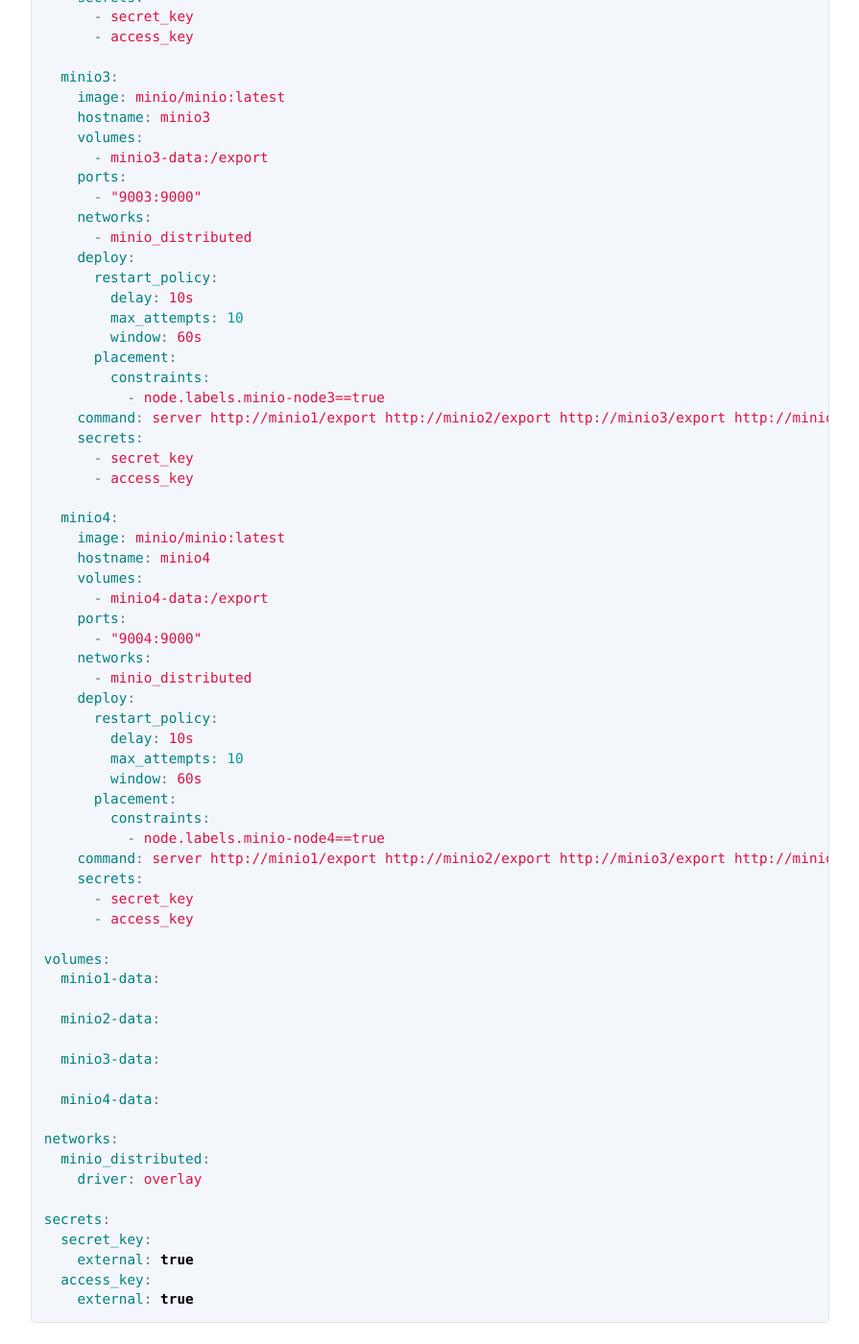
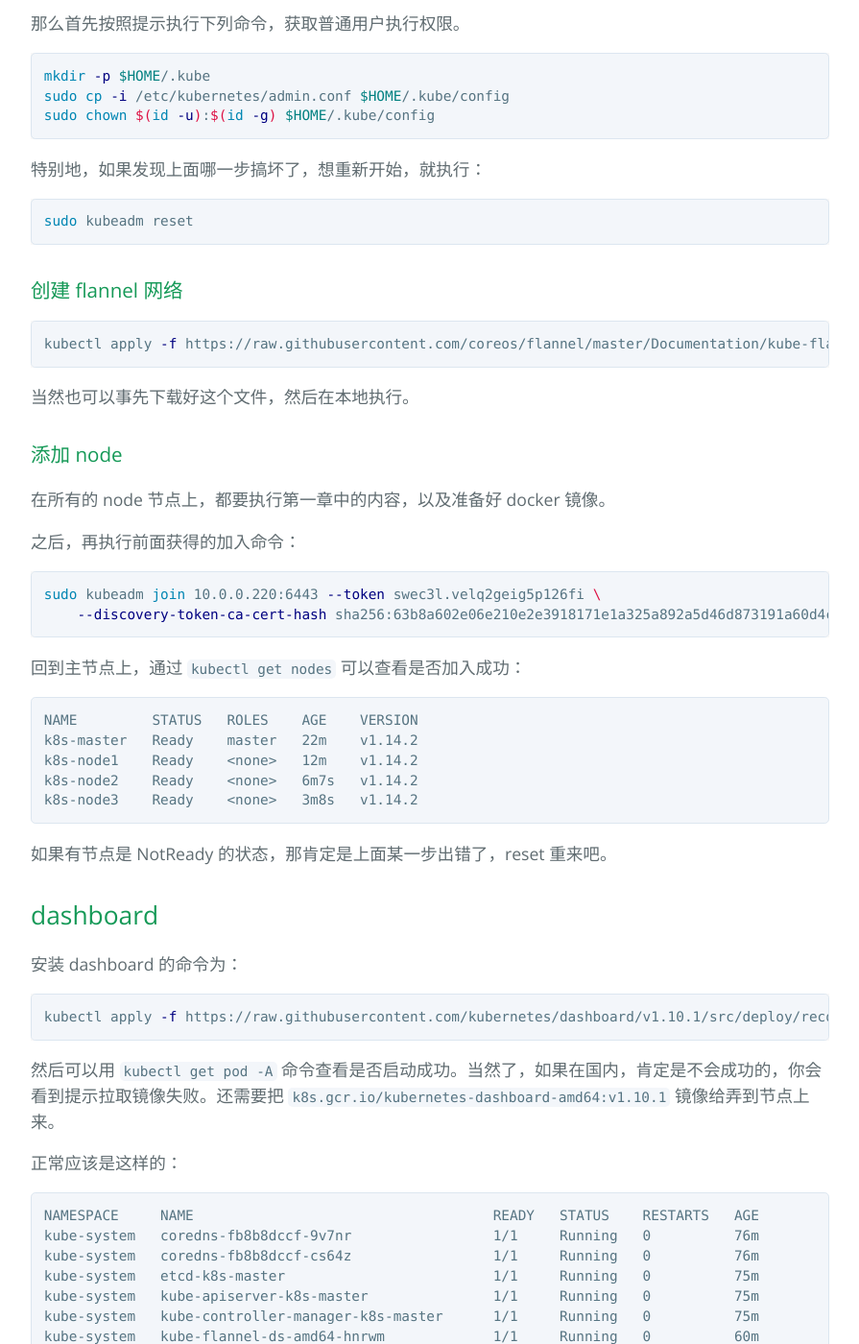
Before and after one commit to spadeq/spadeq.github.io, a Jekyll site: the page built from _posts/2019-06-06-kubernetes-cluster-full-steps.markdown, in a window 1280 px wide and 1400 px high, scrolled down 3450 px. Shown: the whole window at 96% size, without its empty margins (192-1087 px from the left). Built offline with Jekyll 4.4.1, drawn with Linux system fonts in a browser that asks for light colours; some of the changed text lies outside the part shown.

Commit message:
modified

````diff
--- a/_posts/2019-06-06-kubernetes-cluster-full-steps.markdown
+++ b/_posts/2019-06-06-kubernetes-cluster-full-steps.markdown
@@ -31,252 +31,194 @@
 
 重启一下。
 
-### Swarm 集群初始化
+### 从 apt 源安装 k8s 组件
 
-假定现在四台服务器分别为 minio-1、minio-2、minio-3、minio-4，选择 minio-1 为主节点，另外三个为工作节点。
+在国内，用不了 Google 源，建议使用阿里云或者科大的源。但是要注意，科大源目前没有 gpg 秘钥，这个秘钥只能用阿里云的。下面的命令混用了这两个源。
 
-### 主节点
-
-执行以下命令（将 `<ip>` 替换为节点实际地址）：
-
-```shell
-docker swarm init --advertise-addr <ip>
+```bash
+sudo su -
+apt update && apt install -y apt-transport-https curl
+curl -s https://mirrors.aliyun.com/kubernetes/apt/doc/apt-key.gpg | apt-key add -
+cat <<EOF >/etc/apt/sources.list.d/kubernetes.list
+deb http://mirrors.ustc.edu.cn/kubernetes/apt/ kubernetes-xenial main
+EOF
+apt update && apt install -y kubelet kubeadm kubectl
+apt-mark hold kubelet kubeadm kubectl
 ```
 
-然后会有一串提示：
+### 修改参数
 
-    To add a worker to this swarm, run the following command:
-
-    docker swarm join --token SWMTKN-1-1m6rb67e2i6l1hingm0m9640432rhpkwimw0fdoli405x9tz4o-14pklnbph8h0tw61y78p0x18o <ip>:2377
-
-这就是工作节点加入所使用的命令。
-
-### 工作节点
-
-将上一步提示的那条命令在所有工作节点上挨个执行一遍。
-
-回到主节点上执行：
-
-```shell
-docker node ls
+```bash
+sudo su -
+cat > /etc/docker/daemon.json <<EOF
+{
+  "exec-opts": ["native.cgroupdriver=systemd"],
+  "log-driver": "json-file",
+  "log-opts": {
+    "max-size": "100m"
+  },
+  "storage-driver": "overlay2"
+}
+EOF
+systemctl restart docker
 ```
 
-如果出现类似下面的输出，就说明集群创建成功了。
+### 关闭交换空间
 
-    ID                            HOSTNAME            STATUS              AVAILABILITY        MANAGER STATUS      ENGINE VERSION
-    x10titjzvr1cmwmm7d2pujyto *   minio-1             Ready               Active              Leader              18.09.2
-    6ec4ehqm33fmclea6bj4j6u5g     minio-2             Ready               Active                                  18.09.2
-    o0s2ip8juud0bmfzipooljm42     minio-3             Ready               Active                                  18.09.2
-    hvmesf3vqojf2n0v2mlcodla0     minio-4             Ready               Active                                  18.09.2
-
-## 部署 minio 服务
-
-提示：如果是在内网部署，需要将 minio/minio:latest 镜像进行人肉搬运，用 `docker image load < minio.tar` 加载到**每个**节点上，然后用 `docker image ls` 检查一下。
-
-### 创建密钥
-
-手动生成 S3 接口使用的 access key 和 secret key。然后在主节点执行（替换成自己的 key）：
-
-```shell
-echo "ABCDEFGHIJKLMN123456" | docker secret create access_key -
-echo "AaBbCcDdEeFfGgHhIiJjKkLlMmNn1234567890Zz" | docker secret create secret_key -
+```bash
+sudo swapoff -a
 ```
 
-### 标记节点
+修改 `/etc/fstab`，将其中 swap 一行注释掉。
 
-为了绑定容器与节点之间一一对应的关系，给节点打上标签：
+创建 `/etc/sysctl.d/k8s.conf`，然后新增：
 
-```shell
-docker node update --label-add minio-node1=true minio-1
-docker node update --label-add minio-node2=true minio-2
-docker node update --label-add minio-node3=true minio-3
-docker node update --label-add minio-node4=true minio-4
+```conf
+vm.swappiness = 0
 ```
 
-### Stack compose 文件
+可以通过 `sudo sysctl -w vm.swappiness=0` 命令即时生效。
 
-我们使用 compose 文件来配置 stack。Minio 官方给了一个示例文件 docker-compose-secrets.yaml，我们稍加改动（主要是主机名、标签名）即可：
+## 利用 kubeadm 初始化集群
 
-```yaml
-version: '3.1'
+在主节点上执行：
 
-services:
-  minio1:
-    image: minio/minio:latest
-    hostname: minio1
-    volumes:
-      - minio1-data:/export
-    ports:
-      - "9001:9000"
-    networks:
-      - minio_distributed
-    deploy:
-      restart_policy:
-        delay: 10s
-        max_attempts: 10
-        window: 60s
-      placement:
-        constraints:
-          - node.labels.minio-node1==true
-    command: server http://minio1/export http://minio2/export http://minio3/export http://minio4/export
-    secrets:
-      - secret_key
-      - access_key
-
-  minio2:
-    image: minio/minio:latest
-    hostname: minio2
-    volumes:
-      - minio2-data:/export
-    ports:
-      - "9002:9000"
-    networks:
-      - minio_distributed
-    deploy:
-      restart_policy:
-        delay: 10s
-        max_attempts: 10
-        window: 60s
-      placement:
-        constraints:
-          - node.labels.minio-node2==true
-    command: server http://minio1/export http://minio2/export http://minio3/export http://minio4/export
-    secrets:
-      - secret_key
-      - access_key
-
-  minio3:
-    image: minio/minio:latest
-    hostname: minio3
-    volumes:
-      - minio3-data:/export
-    ports:
-      - "9003:9000"
-    networks:
-      - minio_distributed
-    deploy:
-      restart_policy:
-        delay: 10s
-        max_attempts: 10
-        window: 60s
-      placement:
-        constraints:
-          - node.labels.minio-node3==true
-    command: server http://minio1/export http://minio2/export http://minio3/export http://minio4/export
-    secrets:
-      - secret_key
-      - access_key
-
-  minio4:
-    image: minio/minio:latest
-    hostname: minio4
-    volumes:
-      - minio4-data:/export
-    ports:
-      - "9004:9000"
-    networks:
-      - minio_distributed
-    deploy:
-      restart_policy:
-        delay: 10s
-        max_attempts: 10
-        window: 60s
-      placement:
-        constraints:
-          - node.labels.minio-node4==true
-    command: server http://minio1/export http://minio2/export http://minio3/export http://minio4/export
-    secrets:
-      - secret_key
-      - access_key
-
-volumes:
-  minio1-data:
-
-  minio2-data:
-
-  minio3-data:
-
-  minio4-data:
-
-networks:
-  minio_distributed:
-    driver: overlay
-
-secrets:
-  secret_key:
-    external: true
-  access_key:
-    external: true
+```bash
+sudo kubeadm init
 ```
 
-### 启动集群
+这时可以查看提示信息，常见的问题包括：
 
-启动集群命令：
+* 没有关闭交换空间。参照上一节内容操作。
+* 没有使能 docker 服务。执行 `sudo systemctl enable docker`。
+* cgroup 驱动不正确。参照上一节内容操作。
+* CPU 只有单核。这个往往是虚拟机里常见的，增加 vCPU 核数；
+* kernel 5.0 版本不支持。说明你可能用的源太老，kubeadm 不是最新。
 
-```shell
-docker stack deploy --compose-file=docker-compose-secrets.yaml minio_stack
+除此之外，就是关键的一个问题，拉取镜像失败。
+
+### 拉取镜像
+
+执行 `sudo kubeadm config images list` ，可以得到所需的镜像列表，例如：
+
+```txt
+k8s.gcr.io/kube-apiserver:v1.14.2
+k8s.gcr.io/kube-controller-manager:v1.14.2
+k8s.gcr.io/kube-scheduler:v1.14.2
+k8s.gcr.io/kube-proxy:v1.14.2
+k8s.gcr.io/pause:3.1
+k8s.gcr.io/etcd:3.3.10
+k8s.gcr.io/coredns:1.3.1
 ```
 
-如果不出意外，在四个节点上都会分别运行一个 docker 容器。通过 `docker logs -f <container-id>` 可以查看日志，如果有类似下面的输出，表示启动成功：
+应对方法：
 
-    Waiting for the first server to format the disks.
-    Status:         4 Online, 0 Offline.
-    Endpoint:  http://10.255.0.47:9000  http://10.0.2.6:9000  http://172.18.0.3:9000  http://127.0.0.1:9000
+1. 在外网的 vps 上抓取这些镜像，然后 save 出来，下载到本地，再 load。这样 tag 都不用改，比较方便；
+1. 使用国内的镜像源，比如阿里云，抓取镜像，但是需要 retag。
 
-    Browser Access:
-       http://10.255.0.47:9000  http://10.0.2.6:9000  http://172.18.0.3:9000  http://127.0.0.1:9000
+无论如何，最终保证每个节点上都有这些对应 tag 的镜像即可。
 
-### 删除集群
+### 主节点初始化
 
-如果出现错误，想推导重来，那么可以通过下面这条命令删掉这个 stack：
+排除以上故障之后，执行下面命令正式初始化集群：
 
-```shell
-docker stack rm minio_stack
+```bash
+sudo kubeadm init --apiserver-advertise-address 10.0.0.220 --pod-network-cidr 10.244.0.0/16
 ```
 
-集群会在每个节点逐个删除容器。如果删不掉，就只能手动 kill 了。创建的 volume 不会自动删除，需要在**每个**节点上手动执行下面的命令进行清除：
+注意，第一个地址是根据自己实际情况填写，第二个地址用于 flannel 网络，必须是这个网段，不可以更改。可以得到下面的输出：
 
-```shell
-docker volume prune
+```txt
+Your Kubernetes control-plane has initialized successfully!
+
+To start using your cluster, you need to run the following as a regular user:
+
+  mkdir -p $HOME/.kube
+  sudo cp -i /etc/kubernetes/admin.conf $HOME/.kube/config
+  sudo chown $(id -u):$(id -g) $HOME/.kube/config
+
+You should now deploy a pod network to the cluster.
+Run "kubectl apply -f [podnetwork].yaml" with one of the options listed at:
+  https://kubernetes.io/docs/concepts/cluster-administration/addons/
+
+Then you can join any number of worker nodes by running the following on each as root:
+
+kubeadm join 10.0.0.220:6443 --token swec3l.velq2geig5p126fi \
+    --discovery-token-ca-cert-hash sha256:63b8a602e06e210e2e3918171e1a325a892a5d46d873191a60d4c5f6370bcadb
 ```
 
-## 使用 Minio
+那么首先按照提示执行下列命令，获取普通用户执行权限。
 
-### 单节点使用
-
-在之前的集群配置中，我们对每个工作节点上的容器采用从 9001 到 9004 等不同的端口号来区分服务，而这几个端口在所有的节点 IP 上都是可以对外访问的（docker swarm mesh route 的功能），即 <http://minio-1:9001>、<http://minio-2:9001> 都可以访问容器 1。而无论访问哪个容器，看到的数据也是一样的。
-
-### 负载均衡
-
-既然是集群，那么单节点的使用方式就显得太 low 了。下面我们在集群之前通过 HAProxy 作为负载均衡器，实现一个地址和一个端口对外服务（HAProxy 可进一步通过 keepalived 实现冗余，在这里不做介绍了），甚至进一步分离出内网地址，将 minio 实地址隐藏到内网中，仅允许通过 haproxy 代理访问，提升安全性。
-
-首先新安装一台 Ubuntu 服务器，然后安装 haproxy：
-
-```shell
-sudo apt install haproxy vim-haproxy haproxy-doc
+```bash
+mkdir -p $HOME/.kube
+sudo cp -i /etc/kubernetes/admin.conf $HOME/.kube/config
+sudo chown $(id -u):$(id -g) $HOME/.kube/config
 ```
 
-修改 haproxy 配置 /etc/haproxy/haproxy.cfg，在后面增加：
+特别地，如果发现上面哪一步搞坏了，想重新开始，就执行：
 
-```conf
-frontend minio_front
-        bind *:9000
-        stats uri /haproxy?stats
-        default_backend minio_back
-
-backend minio_back
-        balance roundrobin
-        server minio1 <minio1-ip>:9001 check
-        server minio2 <minio2-ip>:9002 check
-        server minio3 <minio3-ip>:9003 check
-        server minio4 <minio4-ip>:9004 check
+```bash
+sudo kubeadm reset
 ```
 
-注意替换 ip 为自己的实际节点公开地址。之后启动服务：
+### 创建 flannel 网络
 
-```shell
-sudo systemctl enable haproxy
-sudo systemctl start haproxy
+```bash
+kubectl apply -f https://raw.githubusercontent.com/coreos/flannel/master/Documentation/kube-flannel.yml
 ```
 
-最好能重启一下服务器。通过 <http://[ha-ip]:9000> 即可以负载均衡的方式访问服务。同时可以从 <http://[ha-ip]:9000/haproxy?stats> 取得监控数据。
+当然也可以事先下载好这个文件，然后在本地执行。
+
+### 添加 node
+
+在所有的 node 节点上，都要执行第一章中的内容，以及准备好 docker 镜像。
+
+之后，再执行前面获得的加入命令：
+
+```bash
+sudo kubeadm join 10.0.0.220:6443 --token swec3l.velq2geig5p126fi \
+    --discovery-token-ca-cert-hash sha256:63b8a602e06e210e2e3918171e1a325a892a5d46d873191a60d4c5f6370bcadb
+```
+
+回到主节点上，通过 `kubectl get nodes` 可以查看是否加入成功：
+
+```txt
+NAME         STATUS   ROLES    AGE    VERSION
+k8s-master   Ready    master   22m    v1.14.2
+k8s-node1    Ready    <none>   12m    v1.14.2
+k8s-node2    Ready    <none>   6m7s   v1.14.2
+k8s-node3    Ready    <none>   3m8s   v1.14.2
+```
+
+如果有节点是 NotReady 的状态，那肯定是上面某一步出错了，reset 重来吧。
+
+## dashboard
+
+安装 dashboard 的命令为：
+
+```bash
+kubectl apply -f https://raw.githubusercontent.com/kubernetes/dashboard/v1.10.1/src/deploy/recommended/kubernetes-dashboard.yaml
+```
+
+然后可以用 `kubectl get pod -A` 命令查看是否启动成功。当然了，如果在国内，肯定是不会成功的，你会看到提示拉取镜像失败。还需要把 `k8s.gcr.io/kubernetes-dashboard-amd64:v1.10.1` 镜像给弄到节点上来。
+
+正常应该是这样的：
+
+```txt
+NAMESPACE     NAME                                    READY   STATUS    RESTARTS   AGE
+kube-system   coredns-fb8b8dccf-9v7nr                 1/1     Running   0          76m
+kube-system   coredns-fb8b8dccf-cs64z                 1/1     Running   0          76m
+kube-system   etcd-k8s-master                         1/1     Running   0          75m
+kube-system   kube-apiserver-k8s-master               1/1     Running   0          75m
+kube-system   kube-controller-manager-k8s-master      1/1     Running   0          75m
+kube-system   kube-flannel-ds-amd64-hnrwm             1/1     Running   0          60m
+kube-system   kube-flannel-ds-amd64-s9rx7             1/1     Running   1          57m
+kube-system   kube-flannel-ds-amd64-x66n8             1/1     Running   0          75m
+kube-system   kube-flannel-ds-amd64-zj8vx             1/1     Running   0          67m
+kube-system   kube-proxy-94gns                        1/1     Running   0          60m
+kube-system   kube-proxy-gmrmg                        1/1     Running   1          57m
+kube-system   kube-proxy-p7wdr                        1/1     Running   0          67m
+kube-system   kube-proxy-sqxqv                        1/1     Running   0          76m
+kube-system   kube-scheduler-k8s-master               1/1     Running   0          75m
+kube-system   kubernetes-dashboard-5f7b999d65-wkhtm   1/1     Running   0          44m
+```
````
